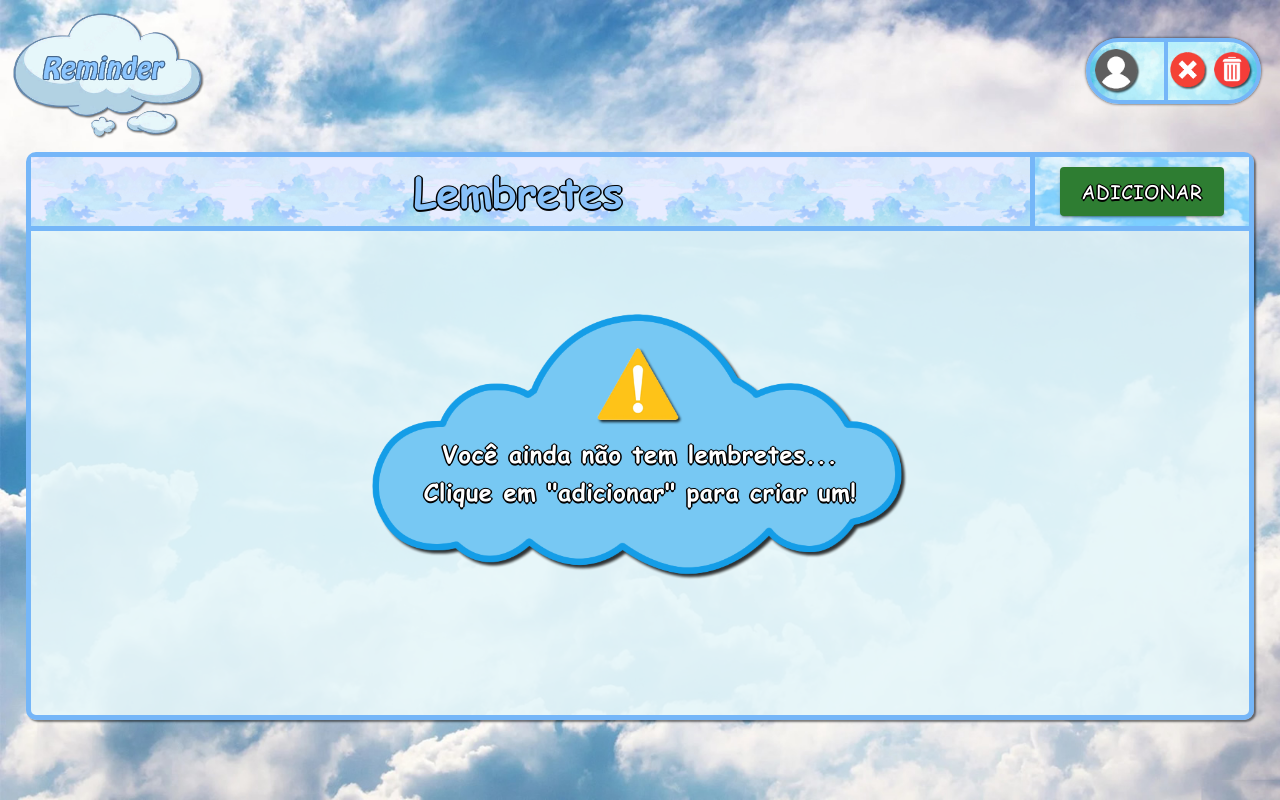
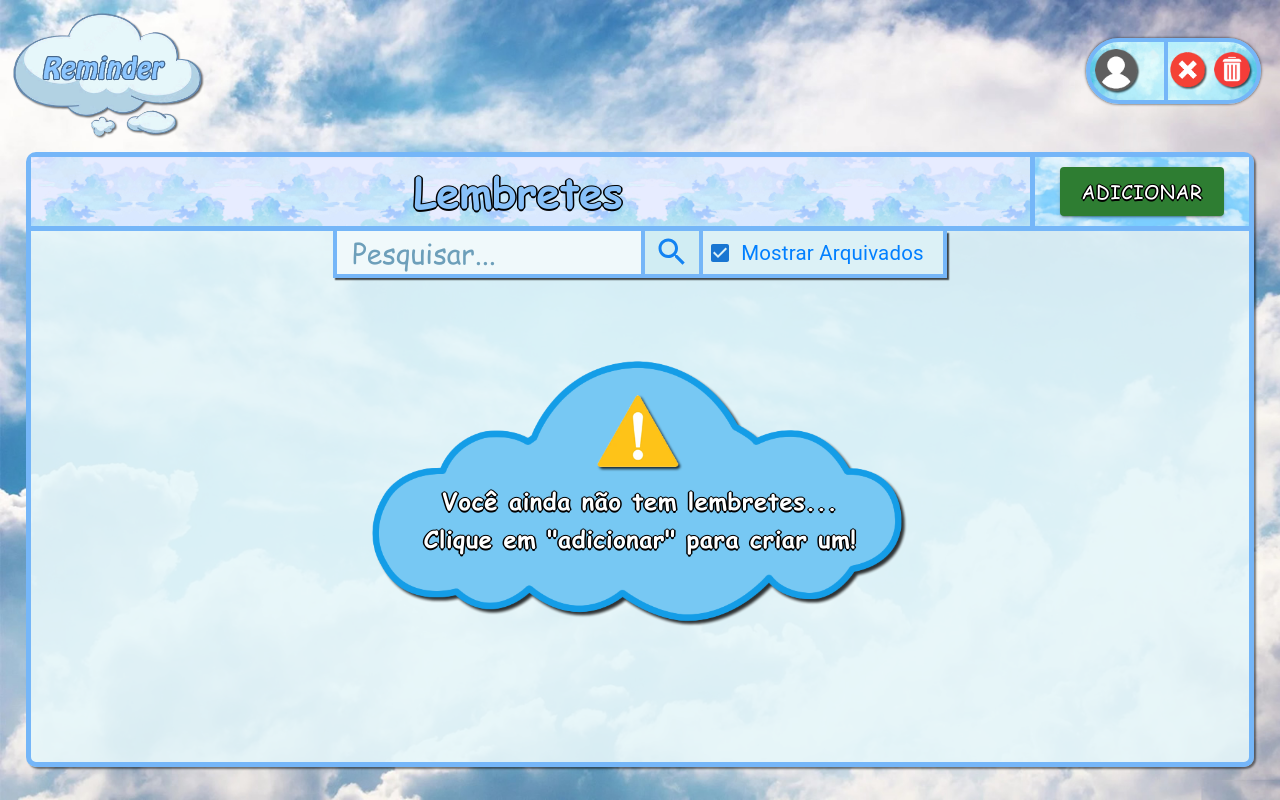
Before and after one commit to Aquilesxd100/Reminder-React, a React (Create React App) app: page /recados in a window 1280 px wide. Built offline with nearby package versions, Linux system fonts and the light colour scheme.

Commit message:
criacao e estilizacao do painel de pesquisa

```diff
--- /dev/null
+++ b/src/components/recadosComponents/painelPesquisa/PainelPesquisa .tsx
@@ -0,0 +1,23 @@
+import SearchIcon from '@mui/icons-material/Search';
+import { Barra, BarraPesquisa, BotaoPesquisa, CheckBoxPesquisa, CheckBoxPesquisaMobile, InputPesquisa } from './painelPesquisaStyled';
+import { Checkbox, FormControlLabel } from '@mui/material';
+
+function PainelPesquisa() {
+    return (
+        <Barra>
+            <BarraPesquisa>
+                <InputPesquisa placeholder={"Pesquisar..."} maxLength={14} />
+                <BotaoPesquisa>
+                    <SearchIcon />
+                </BotaoPesquisa>
+                <CheckBoxPesquisa>
+                    <FormControlLabel control={<Checkbox defaultChecked />} label="Mostrar Arquivados" />
+                </CheckBoxPesquisa>
+            </BarraPesquisa>
+            <CheckBoxPesquisaMobile>
+                <FormControlLabel control={<Checkbox defaultChecked />} label="Mostrar Arquivados" />
+            </CheckBoxPesquisaMobile>
+        </Barra>
+    );
+};
+export default PainelPesquisa;
--- /dev/null
+++ b/src/components/recadosComponents/painelPesquisa/painelPesquisaStyled.ts
@@ -0,0 +1,105 @@
+import { Box, FormGroup, styled } from "@mui/material";
+export const Barra = styled(Box)(() => ({
+    width: '100%',
+    display: 'flex',
+    justifyContent: 'center',
+    backgroundColor: 'none',
+    '@media screen and (max-width: 627px)' : {
+        flexDirection: 'column'
+    },
+}));
+export const BarraPesquisa = styled('form')(() => ({
+    display: 'flex',
+    backgroundColor: '#DCF1F6',
+    borderLeft: 'solid 4px #75b6f8',
+    borderRight: 'solid 4px #75b6f8',
+    borderBottom: 'solid 4px #75b6f8',
+    boxShadow: '2px 1.5px 1.2px rgba(0, 0, 0, 0.7)',
+    '@media screen and (max-width: 767px)' : {
+        width: '100%',
+        boxShadow: '0px 1.5px 1.2px rgba(0, 0, 0, 0.7)',
+        borderLeft: 'none',
+        borderRight: 'none',
+    },
+    '@media screen and (max-width: 627px)' : {
+        boxShadow: 'none',
+    },
+}));
+export const InputPesquisa = styled('input')(() => ({
+    fontSize: 'clamp(22px, 2.2vw, 38px)',
+    fontFamily: 'comic',
+    fontWeight: 'normal',
+    padding: '2px 2px 2px 15px',
+    border: 'none',
+    textTransform: 'lowercase',
+    background: '#F0F9FB',
+    color: '#2592FE',
+    '&::placeholder' :{
+        color: '#6D9FBA',
+        textShadow: 'none',
+        textTransform: 'initial'
+      },
+    ':focus' : {
+        outline: 'none'
+    },
+    '@media screen and (max-width: 627px)' : {
+        width: '100%'
+    }
+}));
+export const BotaoPesquisa = styled('button')(() => ({
+    padding: '0 15px',
+    borderTop: 'none',
+    borderBottom: 'none',
+    borderLeft: 'solid 4px #75b6f8',
+    borderRight: 'solid 4px #75b6f8',
+    backgroundColor: '#D1EDF3',
+    '& svg' : {
+        color: '#1383F2',
+        position: 'relative',
+        transform: 'scale(1.5)',
+        top: '1px'
+    },
+    ':hover' : {
+        backgroundColor: '#D1EDF3',
+        filter: 'brightness(1.06)',
+        cursor: 'pointer'
+    },
+    '@media screen and (max-width: 627px)' : {
+        padding: '0 clamp(15px, 6vw, 40px)',
+        borderRight: 'none'
+    }
+}));
+export const CheckBoxPesquisa = styled(FormGroup)(() => ({
+    display: 'flex',
+    justifyContent: 'center',
+    padding: '0 3px 0 7px',
+    color: '#017FFF',
+    '& .MuiFormControlLabel-label' : {
+        position: 'relative',
+        top: '1px',
+        fontSize: 'clamp(18px, 1.6vw, 27px)',
+        fontWeight: 'normal',
+    },
+    '& svg' : {
+        color: '#1976D2',
+    },
+    '@media screen and (max-width: 627px)' : {
+        display: 'none'
+    }
+}));
+export const CheckBoxPesquisaMobile = styled(CheckBoxPesquisa)(() => ({
+    '@media screen and (max-width: 627px)' : {
+        display: 'flex',
+        alignItems: 'center',
+        borderBottom: 'solid 4px #75b6f8',
+        backgroundColor: '#DCF1F6',
+        boxShadow: '0px 1.5px 1.2px rgba(0, 0, 0, 0.7)',
+        padding: '0',
+        '& span' : {
+            padding: '3px 0'
+        }
+    },
+    '@media screen and (min-width: 627.1px)' : {
+        display: 'none'
+    }
+}));
--- a/src/pages/recados/Recados.tsx
+++ b/src/pages/recados/Recados.tsx
@@ -16,6 +16,7 @@ import { localLogOut } from "../../redux/slices/loggedLocalSlice";
 import { validTokenRequest } from "../../redux/slices/checkTokenSlice";
 import { TokenAuthType } from "../../types/otherTypes";
 import { listRemindersRequest, resetUpdate } from "../../redux/slices/remindersSlice";
+import PainelPesquisa from "../../components/recadosComponents/painelPesquisa/PainelPesquisa ";
 function Recados() {
     const dispatch = useDispatch<UserStore>();
     const { checkedSessionToken, checkedLocalToken, userName } = useSelector((state : RootState) => state.checkToken);
@@ -112,6 +113,7 @@ function Recados() {
                     </DivNovoLembrete>
                 </BarraTituloTabela>
                 <SecaoLembretes>
+                    <PainelPesquisa />
                     <Lembretes>
                         {!storedReminders.length && <AvisoLembreteVazio>
                             <Nuvemlembretes>
```
